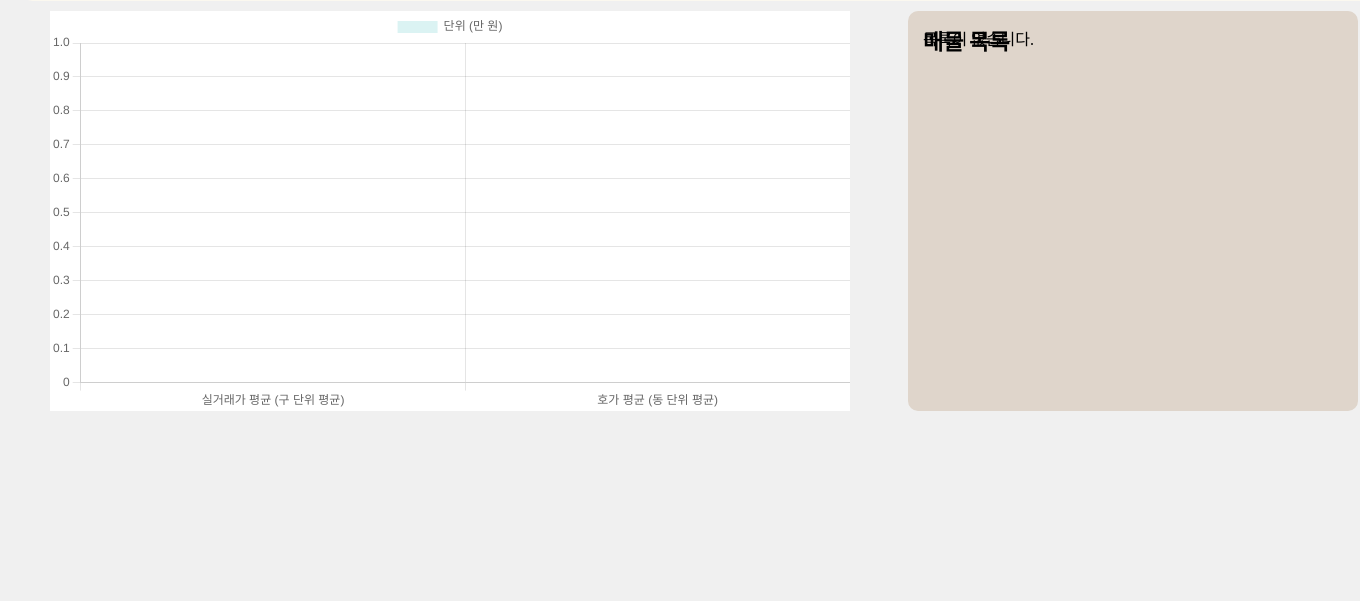
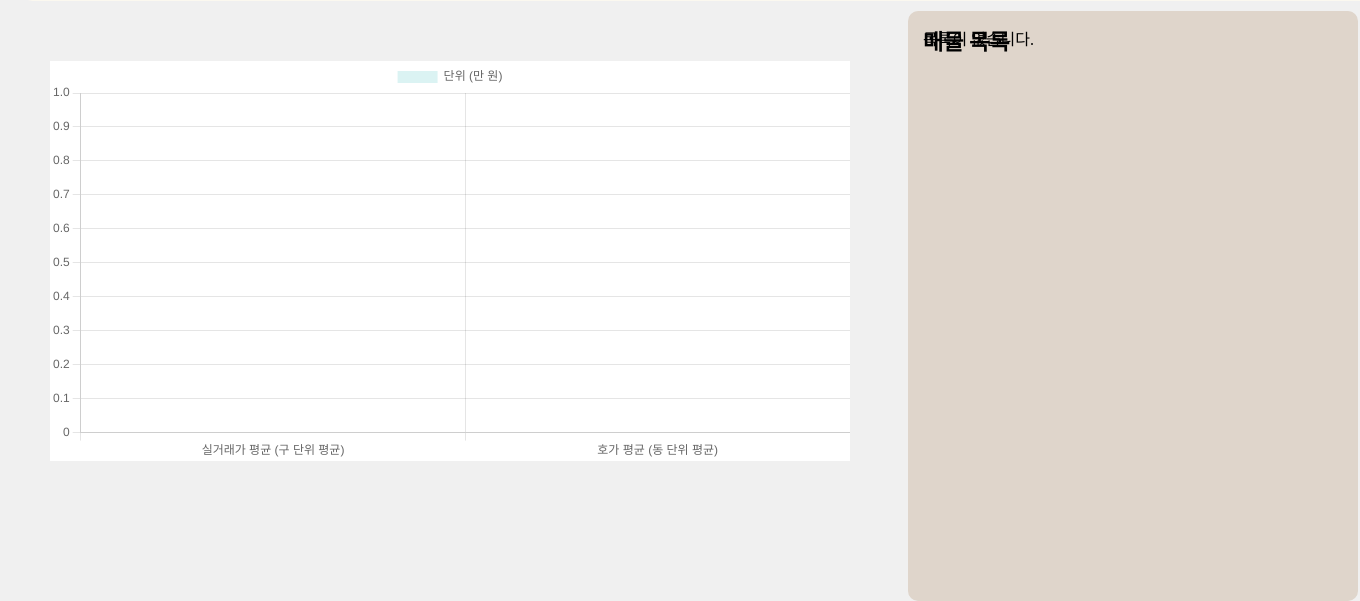
Before and after one commit to JunKiBeom/CD2023, a Django app: template capstone_webproject/templates/showlist.html in a window 1360 px wide. Shown: the part 209-810 px from the top of the page. Before the commit the page ends 620 px from the top, so only its background shows below. Run offline with Django 4.2, Linux system fonts and the light colour scheme; the template is opened without the code that fills it, so the values that code supplies are empty; some libraries are stand-ins or nearby versions.

Commit message:
위치 수정

```diff
--- a/capstone_webproject/templates/showlist.html
+++ b/capstone_webproject/templates/showlist.html
@@ -28,7 +28,7 @@
         .chart-container {
             display: flex;
             position: absolute;
-            top: 220px;
+            top: 270px;
             left: 50px;
             height: 400px;
             background-color: #ffffff;
@@ -47,7 +47,7 @@
             color: black;
             box-sizing: border-box;
             top: 170px;
-            height: 500px;
+            height: 400px;
             width: 450px;
             left: 900px;
             border-radius: 10px;
@@ -282,7 +282,7 @@
     <div style="z-index:2;" class="chart-container">
         <canvas id="myChart"></canvas>
     </div>
-    <div class="property-list" style="overflow-y: scroll; height:400px;">
+    <div class="property-list" style="overflow-y: scroll; height:590px;">
         <h2>매물 목록</h2>
         {% load mathfilters %}
         {% if product_list %}
```
